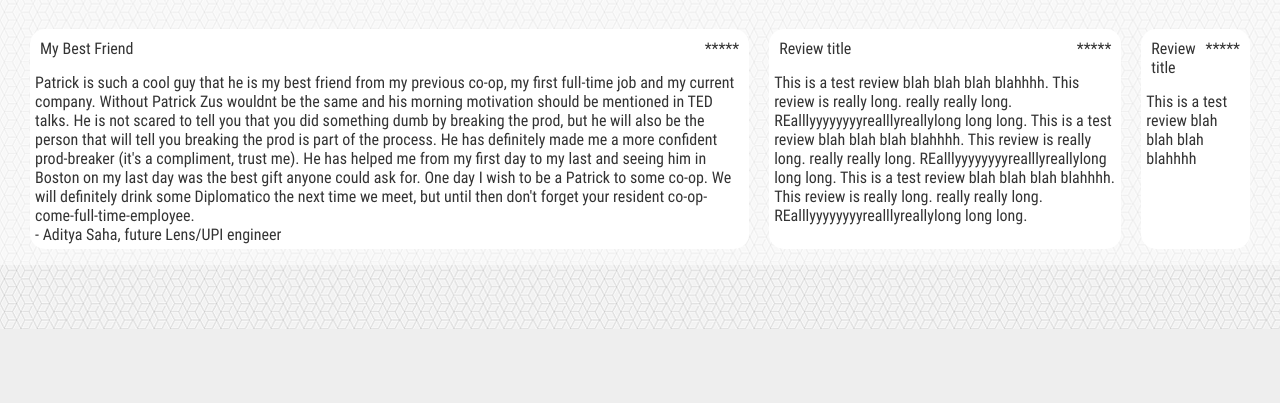
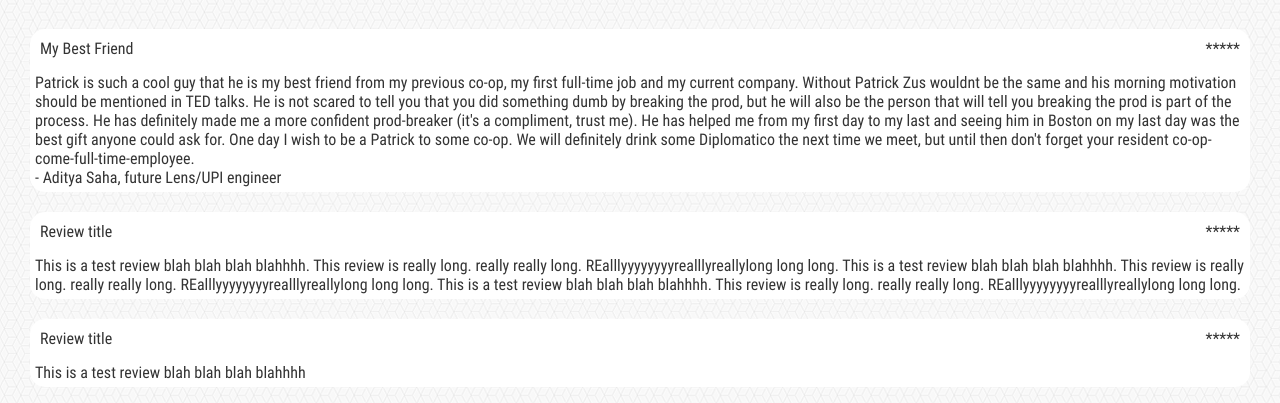
Before and after one commit to patrickvalle/dotcom, a website: page index.html in a window 1280 px wide. Shown: the part 471-874 px from the top of the page. Before the commit the page ends 800 px from the top, so only its background shows below. Drawn offline with Linux system fonts and the light colour scheme.

Commit message:
flexy flex

```diff
--- a/css/app.css
+++ b/css/app.css
@@ -21,7 +21,7 @@ html, body { background: #eee url(../images/background.png); color: #333; cursor
 
 #reviews { background: rgba(255, 255, 255, 0.5); padding: 10px 20px 6px 20px; }
 #social h1 { display: inline; margin: 0; padding: 0; position: relative; }
-#reviews-container { display: flex; flex-direction: row; }
+#reviews-container { display: flex; flex-direction: row; flex-wrap: wrap; }
 #reviews-container .review { flex-grow: 1; background: rgba(255, 255, 255); border-radius: 15px; margin: 10px; }
 #reviews-container .review .title-container { display: flex; flex-direction: row; justify-content: space-between; padding: 5px; }
 #reviews-container .review .title-container .title, #reviews-container .review .title-container .stars { padding: 5px; }
```
